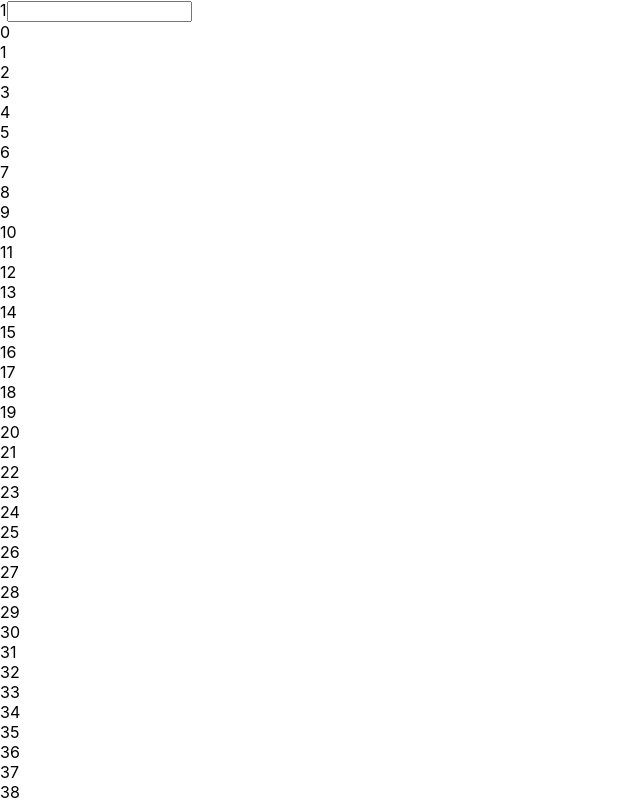
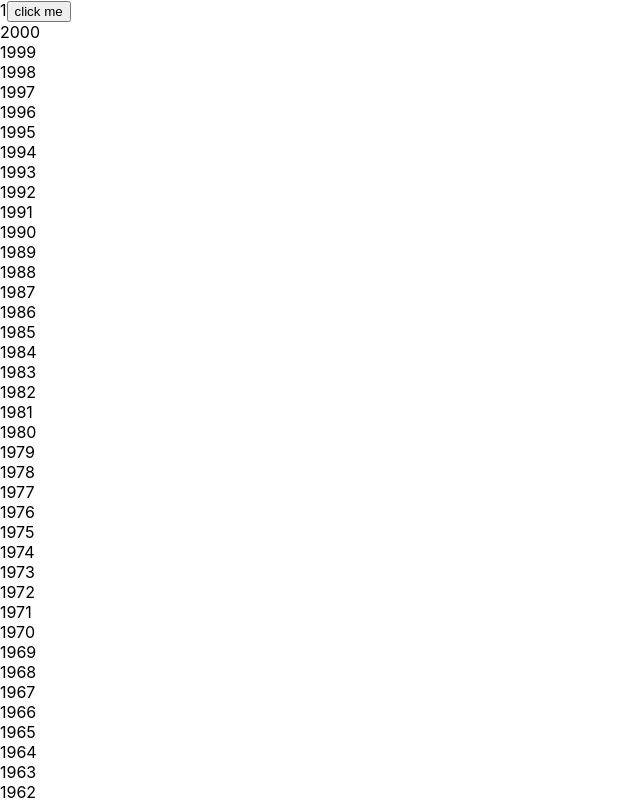
Before and after one commit to changhuali/react-learning, a React (Create React App) app: page / in a window 1280 px wide. Shown: the top 800 px of the page, without its empty margins (0-640 px from the left). Built offline with nearby package versions, Linux system fonts and the light colour scheme.

Commit message:
schedule(wip)

```diff
--- a/src/App.js
+++ b/src/App.js
@@ -1,14 +1,24 @@
 import "./App.css";
-import { useEffect, useReducer, useRef, StrictMode } from "react";
+import {
+  useEffect,
+  useReducer,
+  useTransition,
+  StrictMode,
+  memo,
+  useState,
+} from "react";
 
 function GrandChild({ count }) {
-  // useEffect(() => {
-  //   console.log("GrandChild mount");
-  //   return () => {
-  //     console.log("GrandChild unmount");
-  //   };
-  // });
-  return <div>{count}</div>;
+  useEffect(() => {
+    return () => {};
+  });
+  return (
+    <div>
+      {new Array(1).fill(null).map((_, index) => (
+        <span key={index}>{count}</span>
+      ))}
+    </div>
+  );
 }
 
 function Child({ count }) {
@@ -20,10 +30,8 @@ function Child({ count }) {
   // });
   return <GrandChild count={count} />;
 }
-
-const total = 1000;
+const GC = memo(Child);
 function App() {
-  const ref = useRef();
   const [count, dispatch] = useReducer((state, action) => {
     switch (action.type) {
       case "inc":
@@ -33,24 +41,32 @@ function App() {
     }
   }, 1);
 
+  const [_, startTransition] = useTransition();
+  const [total, setTotal] = useState(2000);
+
   return (
     <StrictMode>
       {count}
-      <input onChange={() => {
-      }} />
+      <button
+        onClick={() => {
+          dispatch({
+            type: "inc",
+          });
+          startTransition(() => {
+            setTotal((total) => {
+              return total + 100;
+            });
+          });
+        }}
+      >
+        click me
+      </button>
       <div>
-        {count & 1
-          ? [...new Array(total).fill(null).map((_, index) => index)].map(
-              (item) => {
-                return <Child key={item} count={item} />;
-              }
-            )
-          : [
-              total - 1,
-              ...new Array(total - 1).fill(null).map((_, index) => index),
-            ].map((item) => {
-              return <Child key={item} count={item} />;
-            })}
+        {[...new Array(total).fill(null).map((_, index) => index)].map(
+          (item) => {
+            return <Child key={total - item} count={total - item} />;
+          }
+        )}
       </div>
     </StrictMode>
   );
```
Also changed, not shown: 2 other files (tests, documents, lock files or other folders).
